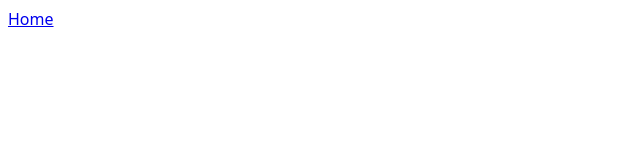
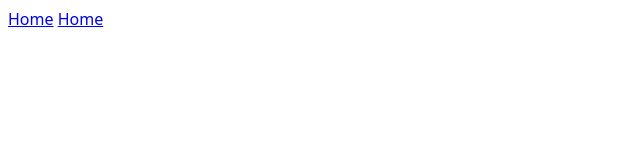
Before and after one commit to craigmckeachie/tech-turtles, a plain HTML site: page index.html in a window 1280 px wide. Shown: the full height of the page, 0-640 px from the left. Drawn offline with Linux system fonts and the light colour scheme.

Commit message:
add link to mohammedalam.html

```diff
--- a/index.html
+++ b/index.html
@@ -10,6 +10,7 @@
     <header>
       <nav>
         <a href="index.html">Home</a>
+        <a href="mohammedalam.html">Home</a>
       </nav>
     </header>
   </body>
```
